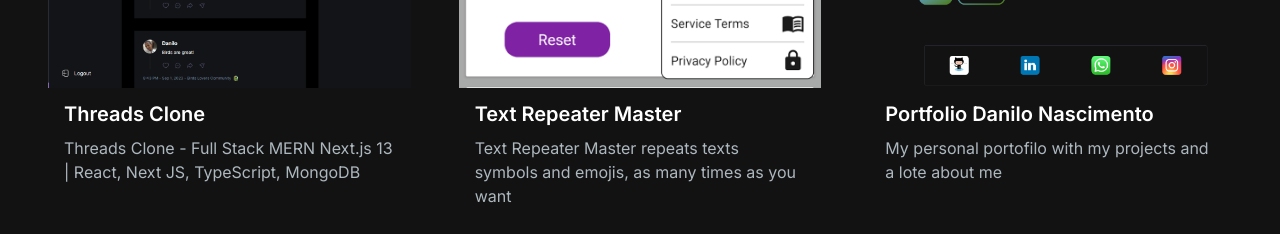
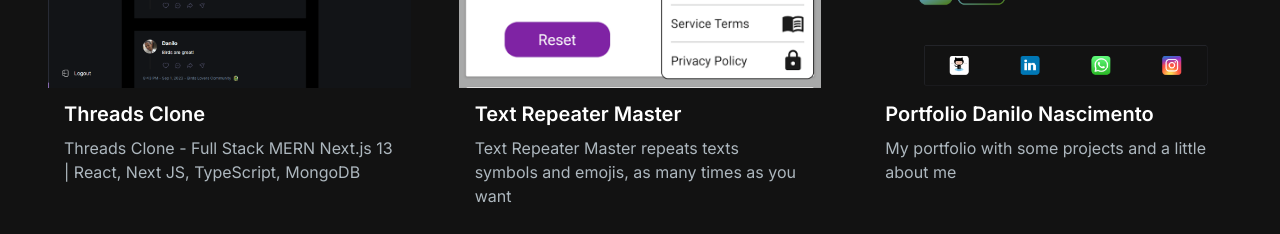
Before and after one commit to DaniloDev/danilo-nascimento-dev-portfolio, a Next.js app: page / in a window 1280 px wide. Shown: the part 2480-2714 px from the top of the page. Built offline with nearby package versions, Linux system fonts and the light colour scheme.

Commit message:
feat: description at the portfolio project id 3

```diff
--- a/src/app/components/ProjectsSection.jsx
+++ b/src/app/components/ProjectsSection.jsx
@@ -26,7 +26,7 @@
   {
     id: 3,
     title: "Portfolio Danilo Nascimento",
-    description: "My personal portofilo with my projects and a lote about me",
+    description: "My portfolio with some projects and a little about me",
     image: "/images/projects/portfolio-danilo-nascimento-dev.png",
     tag: ["All", "Web"],
     gitUrl: "https://github.com/DaniloDev/danilo-nascimento-dev-portfolio",
```
